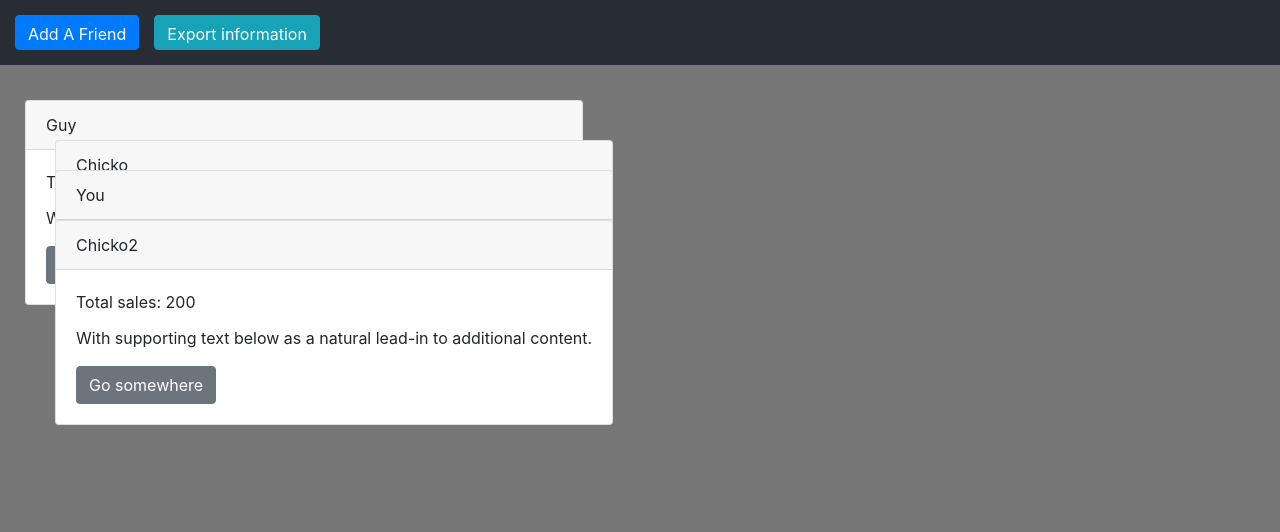
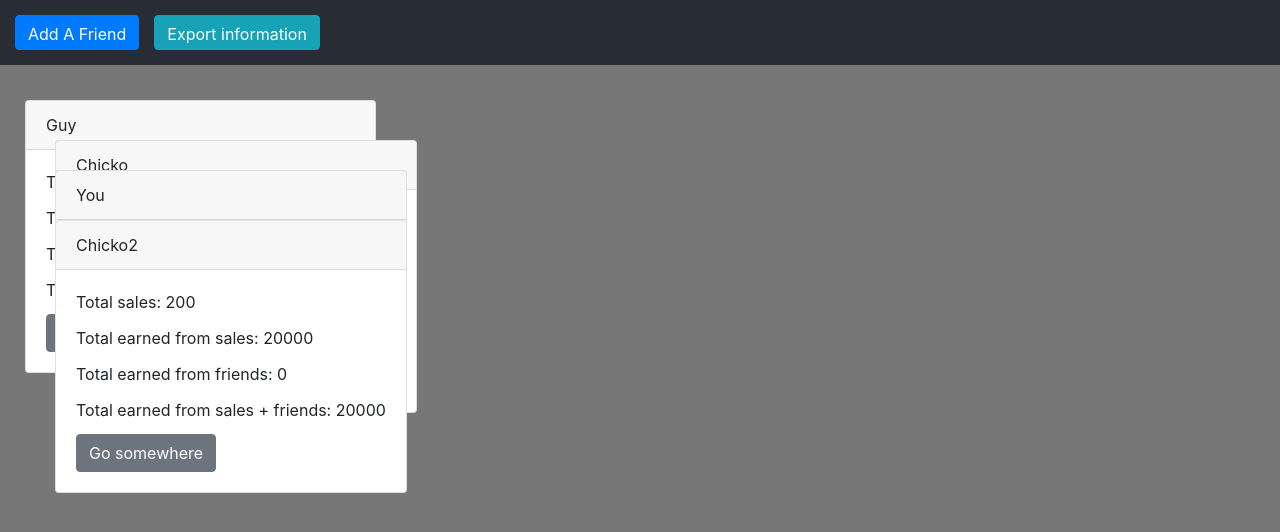
Before and after one commit to gbrill31/sales-diagram, a React (Create React App) app in the folder client/: page / in a window 1280 px wide. Shown: the top 532 px of the page. Built offline with nearby package versions, Linux system fonts and the light colour scheme.

Commit message:
connecting lines between cards

```diff
--- a/client/src/comopnents/HeaderActions/HeaderActions.scss
+++ b/client/src/comopnents/HeaderActions/HeaderActions.scss
@@ -5,6 +5,7 @@
   color: white;
   padding: 15px;
   align-content: center;
+  z-index: 999;
 
   .spacingRight {
     margin-right: 15px;
--- /dev/null
+++ b/client/src/comopnents/SalesFriends/ConnectingLine/ConnectingLine.scss
@@ -0,0 +1,8 @@
+.line {
+  position: absolute;
+  width: 100%;
+  height: 100%;
+  top: 0;
+  left: 0;
+  pointer-events: none;
+}
--- /dev/null
+++ b/client/src/comopnents/SalesFriends/ConnectingLine/ConnectingLine.tsx
@@ -0,0 +1,66 @@
+import React, { useState, useEffect, useCallback, useRef } from 'react';
+
+import './ConnectingLine.scss';
+
+interface Lines {
+  sourceX: number;
+  sourceY: number;
+  targetId: number;
+}
+
+export default function ConnectingLine({ sourceX, sourceY, targetId }: Lines) {
+  const [targetPos, setTatrgetPos] = useState({ x: 0, y: 0 });
+  const lastSourcePos = useRef({ x: sourceX, y: sourceY });
+
+  const calcLine = useCallback((): void => {
+    const targetElement: any = document.querySelector(`#friend${targetId}`);
+    lastSourcePos.current = {
+      x: sourceX,
+      y: sourceY,
+    };
+    if (targetElement) {
+      const targetElementBoundries = targetElement.getBoundingClientRect();
+      setTatrgetPos({
+        x: targetElementBoundries.left + targetElementBoundries.width / 2,
+        y: targetElementBoundries.top + targetElementBoundries.height / 2,
+      });
+    }
+  }, [sourceX, sourceY, targetId, setTatrgetPos]);
+
+  useEffect(() => {
+    calcLine();
+  }, [sourceX, sourceY, calcLine]);
+
+  useEffect(() => {
+    const targetElement: any = document.querySelector(`#friend${targetId}`);
+    if (targetElement) {
+      targetElement.onmousedown = () => {
+        targetElement.onmousemove = () => calcLine();
+      };
+      targetElement.onmouseup = () => {
+        targetElement.onmousemove = null;
+      };
+    }
+
+    return () => {
+      targetElement.onmousedown = null;
+      targetElement.onmouseup = null;
+    };
+  }, [targetId, calcLine]);
+
+  return (
+    <>
+      <div id={`line${targetId}`}>
+        <svg className="line">
+          <line
+            x1={sourceX}
+            y1={sourceY}
+            x2={targetPos.x}
+            y2={targetPos.y}
+            style={{ stroke: 'white', strokeWidth: '2' }}
+          ></line>
+        </svg>
+      </div>
+    </>
+  );
+}
--- a/client/src/comopnents/SalesFriends/Friend/Friend.tsx
+++ b/client/src/comopnents/SalesFriends/Friend/Friend.tsx
@@ -1,13 +1,8 @@
 import React, { useState, useEffect, useRef } from 'react';
 
-import {
-  Card,
-  Button,
-  CardHeader,
-  CardBody,
-  CardTitle,
-  CardText,
-} from 'reactstrap';
+import { Card, Button, CardHeader, CardBody, CardTitle } from 'reactstrap';
+
+import ConnectingLine from '../ConnectingLine/ConnectingLine';
 
 import './Friend.scss';
 
@@ -20,8 +15,11 @@ interface Friends {
   children: Friends[];
 }
 
-const Friend = ({ x, y, name, totalSales, children }: Friends) => {
+const TICKET_PRICE = 100;
+
+const Friend = ({ id, x, y, name, totalSales, children }: Friends) => {
   const [position, setPosition] = useState({ x, y });
+  const [centerPosition, setCenterPosition] = useState({ x, y });
   const [isMoveCard, setIsMoveCard] = useState(false);
   const cardRef = useRef<any>();
   const offset = useRef<any>();
@@ -43,6 +41,7 @@ const Friend = ({ x, y, name, totalSales, children }: Friends) => {
     const { offsetX, offsetY } = offset.current;
     const layoutElement: any = document.querySelector('.layoutWrapper');
     const containerBoundries = layoutElement.getBoundingClientRect();
+    const cardElementBoundries = cardRef.current.getBoundingClientRect();
     if (containerBoundries) {
       const x = e.clientX + offsetX;
       const y = e.clientY + offsetY;
@@ -50,7 +49,19 @@ const Friend = ({ x, y, name, totalSales, children }: Friends) => {
         x,
         y,
       });
+      setCenterPosition({
+        x: x + cardElementBoundries.width / 2,
+        y: y + cardElementBoundries.height / 2,
+      });
     }
+  };
+
+  const getTotalEarnedFromFriends = (friendChildren: object[]): number => {
+    let total = 0;
+    friendChildren.forEach(
+      (child: any) => (total += child.totalSales * TICKET_PRICE * 0.2)
+    );
+    return total;
   };
 
   useEffect(() => {
@@ -59,15 +70,35 @@ const Friend = ({ x, y, name, totalSales, children }: Friends) => {
     } else {
       window.removeEventListener('mousemove', setCardPosition);
     }
+    const cardElement = cardRef.current;
+    if (cardElement) {
+      const cardElementBoundries = cardElement.getBoundingClientRect();
+      setCenterPosition({
+        x: cardElement.offsetLeft + cardElementBoundries.width / 2,
+        y: cardElement.offsetTop + cardElementBoundries.height / 2,
+      });
+    }
     return () => {
       window.removeEventListener('mousemove', setCardPosition);
     };
-  }, [isMoveCard]);
+  }, [isMoveCard, cardRef, setCenterPosition]);
 
   return (
     <>
+      {nestedFriends.length > 0 &&
+        nestedFriends.map((nested: any) => {
+          return (
+            <ConnectingLine
+              key={`l-${nested.props.id}`}
+              sourceX={centerPosition.x}
+              sourceY={centerPosition.y}
+              targetId={nested.props.id}
+            />
+          );
+        })}
       <div
         className="friendCard"
+        id={`friend${id}`}
         ref={cardRef}
         style={{ left: `${position.x}px`, top: `${position.y}px` }}
         onMouseDown={enableMoveCard}
@@ -77,10 +108,15 @@ const Friend = ({ x, y, name, totalSales, children }: Friends) => {
           <CardHeader className="cardHeader">{name}</CardHeader>
           <CardBody>
             <CardTitle>{`Total sales: ${totalSales}`}</CardTitle>
-            <CardText>
-              With supporting text below as a natural lead-in to additional
-              content.
-            </CardText>
+            <CardTitle>{`Total earned from sales: ${
+              totalSales * TICKET_PRICE
+            }`}</CardTitle>
+            <CardTitle>{`Total earned from friends: ${getTotalEarnedFromFriends(
+              children
+            )}`}</CardTitle>
+            <CardTitle>{`Total earned from sales + friends: ${
+              totalSales * TICKET_PRICE + getTotalEarnedFromFriends(children)
+            }`}</CardTitle>
             <Button>Go somewhere</Button>
           </CardBody>
         </Card>
--- a/client/src/comopnents/SalesFriends/SalesFriendsLayout.tsx
+++ b/client/src/comopnents/SalesFriends/SalesFriendsLayout.tsx
@@ -5,7 +5,7 @@ import Friend from './Friend/Friend';
 import './SalesFriendsLayout.scss';
 
 interface Layout {
-  data: any;
+  data: object[];
 }
 
 const SalesFriendsLayout = ({ data }: Layout) => {
```
